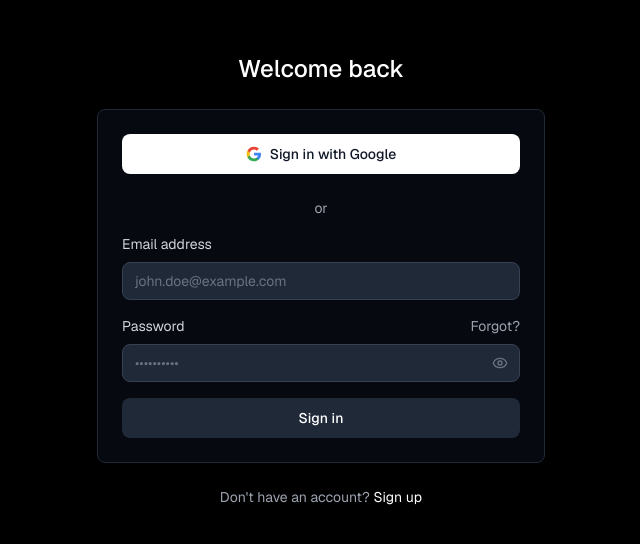
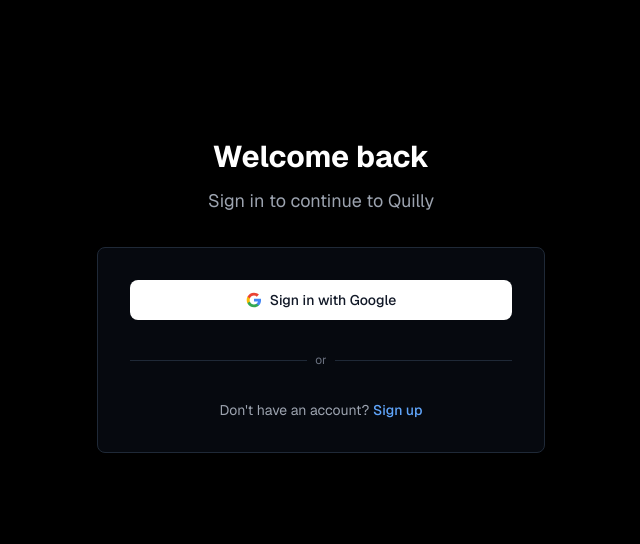
Before and after one commit to abhi-yo/quilly, a Next.js app: page /auth/signin in a window 1280 px wide. Shown: the part 120-664 px from the top of the page, without its empty margins (319-959 px from the left). Built offline with nearby package versions, Linux system fonts and the light colour scheme.

Commit message:
fix(auth): improve sign-in page visual hierarchy

```diff
--- a/app/auth/signin/page.tsx
+++ b/app/auth/signin/page.tsx
@@ -1,75 +1,22 @@
 "use client";
-
-import { Suspense, useState, useEffect } from "react";
 import { signIn } from "next-auth/react";
-import { useRouter, useSearchParams } from "next/navigation";
 import Link from "next/link";
-import { Eye, EyeOff, CheckCircle } from "lucide-react";
 
 export default function SignIn() {
-  const [email, setEmail] = useState("");
-  const [password, setPassword] = useState("");
-  const [showPassword, setShowPassword] = useState(false);
-  const [error, setError] = useState("");
-  const [success, setSuccess] = useState("");
-  const [isLoading, setIsLoading] = useState(false);
-  const router = useRouter();
-  const [searchParams, setSearchParams] = useState<ReturnType<typeof useSearchParams> | null>(null);
-
-  // Suspense boundary for useSearchParams
-  function SearchParamsSuspense() {
-    const params = useSearchParams();
-    useEffect(() => {
-      setSearchParams(params);
-      if (params.get("verified") === "true") {
-        setSuccess("Email verified successfully! You can now sign in.");
-      }
-    }, [params]);
-    return null;
-  }
-
-  const handleSubmit = async (e: React.FormEvent) => {
-    e.preventDefault();
-    setIsLoading(true);
-    setError("");
-
-    try {
-      const result = await signIn("credentials", {
-        email,
-        password,
-        redirect: false,
-      });
-
-      if (result?.error) {
-        setError("Invalid email or password");
-      } else {
-        router.push("/dashboard");
-      }
-    } catch (error) {
-      setError("Something went wrong. Please try again.");
-    } finally {
-      setIsLoading(false);
-    }
-  };
-
   const handleGoogleSignIn = () => {
     signIn("google", { callbackUrl: "/dashboard" });
   };
 
   return (
-    <div className="w-full max-w-md mx-auto space-y-6">
-      <Suspense>
-        <SearchParamsSuspense />
-      </Suspense>
+    <div className="w-full max-w-md mx-auto flex flex-col justify-center min-h-screen">
       {/* Header */}
-      <div className="text-center">
-        <h1 className="text-2xl font-medium text-white">Welcome back</h1>
+      <div className="text-center mb-8">
+        <h1 className="text-3xl font-bold text-white mb-3">Welcome back</h1>
+        <p className="text-lg text-gray-400">Sign in to continue to Quilly</p>
       </div>
 
       {/* Form Card */}
-      <div className="bg-gray-900/40 border border-gray-800 rounded-lg p-6">
-        {/* Social Login Buttons */}
-        <div className="space-y-3 mb-6">
+      <div className="bg-gray-900/40 border border-gray-800 rounded-lg p-8 flex flex-col gap-6">
         <button
           onClick={handleGoogleSignIn}
           className="w-full flex items-center justify-center gap-2 bg-white text-gray-900 text-sm font-medium py-2.5 px-4 rounded-lg hover:bg-gray-100 transition-colors"
@@ -94,91 +41,25 @@
           </svg>
           Sign in with Google
         </button>
+
+        {/* Divider */}
+        <div className="flex items-center gap-2 my-2">
+          <span className="flex-1 h-px bg-gray-800" />
+          <span className="text-xs text-gray-500">or</span>
+          <span className="flex-1 h-px bg-gray-800" />
         </div>
 
-        {/* Divider */}
-        <div className="text-center text-sm text-gray-400 mb-4">or</div>
-        <form onSubmit={handleSubmit} className="space-y-4">
-          {error && (
-            <div className="bg-red-900/20 border border-red-700/30 text-red-400 px-3 py-2 rounded-lg text-sm">
-              {error}
-            </div>
-          )}
-
-          {success && (
-            <div className="bg-green-900/20 border border-green-700/30 text-green-400 px-3 py-2 rounded-lg text-sm flex items-center gap-2">
-              <CheckCircle className="w-4 h-4 flex-shrink-0" />
-              {success}
-            </div>
-          )}
-
-          <div>
-            <label className="block text-sm text-gray-300 mb-2">
-              Email address
-            </label>
-            <input
-              type="email"
-              value={email}
-              onChange={(e) => setEmail(e.target.value)}
-              className="w-full px-3 py-2 bg-gray-800 border border-gray-700 rounded-lg text-white text-sm placeholder-gray-500 focus:outline-none focus:border-gray-600 transition-colors"
-              placeholder="john.doe@example.com"
-              required
-            />
-          </div>
-
-          <div>
-            <div className="flex items-center justify-between mb-2">
-              <label className="block text-sm text-gray-300">Password</label>
-              <button
-                type="button"
-                className="text-sm text-gray-400 hover:text-gray-300 transition-colors"
-              >
-                Forgot?
-              </button>
-            </div>
-            <div className="relative">
-              <input
-                type={showPassword ? "text" : "password"}
-                value={password}
-                onChange={(e) => setPassword(e.target.value)}
-                className="w-full px-3 py-2 bg-gray-800 border border-gray-700 rounded-lg text-white text-sm placeholder-gray-500 focus:outline-none focus:border-gray-600 transition-colors pr-10"
-                placeholder="••••••••••"
-                required
-              />
-              <button
-                type="button"
-                onClick={() => setShowPassword(!showPassword)}
-                className="absolute right-3 top-1/2 transform -translate-y-1/2 text-gray-500 hover:text-gray-400 transition-colors"
-              >
-                {showPassword ? (
-                  <EyeOff className="w-4 h-4" />
-                ) : (
-                  <Eye className="w-4 h-4" />
-                )}
-              </button>
-            </div>
-          </div>
-
-          <button
-            type="submit"
-            disabled={isLoading}
-            className="w-full bg-gray-800 text-white text-sm font-medium py-2.5 px-4 rounded-lg hover:bg-gray-700 focus:outline-none transition-colors disabled:opacity-50 disabled:cursor-not-allowed"
-          >
-            {isLoading ? "Signing in..." : "Sign in"}
-          </button>
-        </form>
-      </div>
-
-      {/* Footer */}
+        {/* Sign-up Link */}
         <div className="text-center text-sm text-gray-400">
-        Don&apos;t have an account?{" "}
+          Don't have an account?{" "}
           <Link
             href="/auth/signup"
-          className="text-white hover:text-gray-300 transition-colors"
+            className="text-blue-400 hover:text-blue-300 font-medium"
           >
             Sign up
           </Link>
         </div>
       </div>
+    </div>
   );
 }
```
Lines whose indentation alone changed are shown as unchanged.
